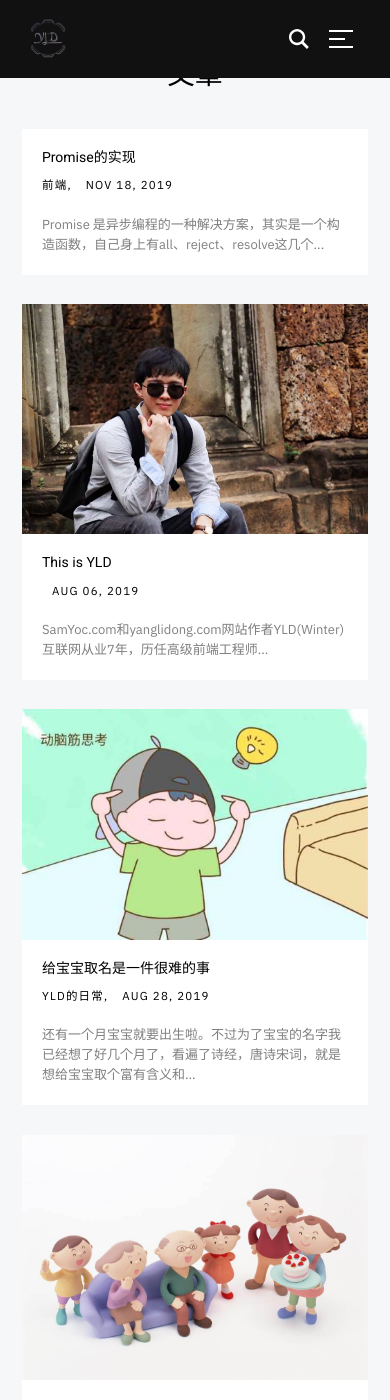
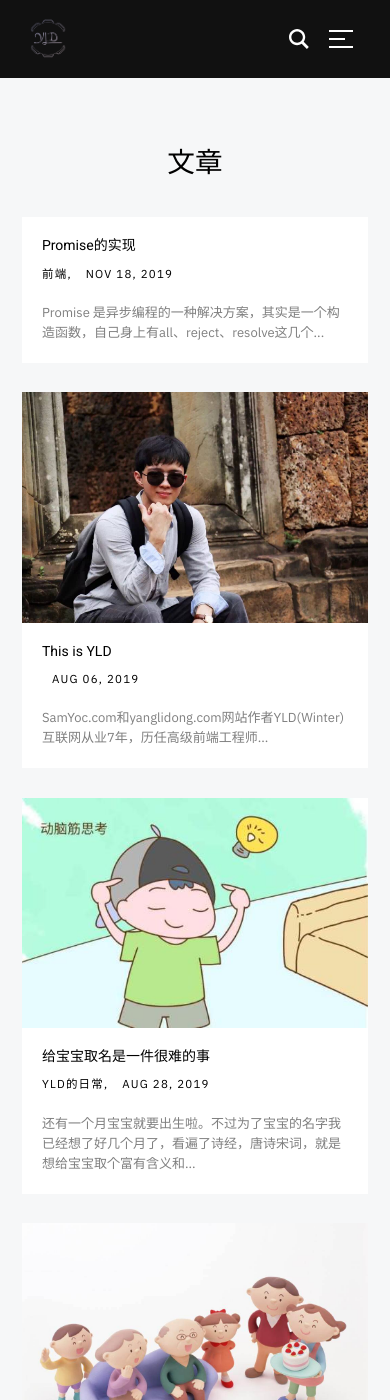
Before and after one commit to aiyld/yldblog, a Jekyll site: the page built from _pages/tags.html, in a window 390 px wide and 1400 px high. Built offline with Jekyll 4.4.1, drawn with Linux system fonts in a browser that asks for light colours; comment, search, counter and statistics services are not loaded.

Commit message:
fix style

```diff
--- a/_pages/categories.html
+++ b/_pages/categories.html
@@ -7,7 +7,7 @@ permalink: "/categories.html"
 <div class="s-content" style="padding-top: 0;">
     {% for category in site.categories %}
     <header class="listing-header">
-      <h1 style="padding-top: 6.4rem;" class="h2" id="{{ category[0] | downcase }}">我的文集: {{ category[0] }}</h1>
+      <h1 class="h2 list-header" id="{{ category[0] | downcase }}">我的文集: {{ category[0] }}</h1>
     </header>
 
     <div class="masonry-wrap">
@@ -21,7 +21,7 @@ permalink: "/categories.html"
     </div>
     {% endfor %}
     <header class="listing-header">
-        <h1 style="padding-top: 6.4rem;" class="h2" id="default">默认分组</h1>
+        <h1 class="h2 list-header" id="default">默认分组</h1>
       </header>
       <div class="masonry-wrap">
           <div class="masonry">
--- a/_pages/tags.html
+++ b/_pages/tags.html
@@ -9,7 +9,7 @@ permalink: "/tags.html"
       {% for tagitem in site.tags %}
       <header class="listing-header">
         {% assign tag = tagitem[0] %}
-        <h1 style="padding-top: 6.4rem;" class="h2" id="{{ tag | downcase }}">
+        <h1 class="h2 list-header" id="{{ tag | downcase }}">
           {% include tag-index.html %}
         </h1>
       </header>
@@ -34,7 +34,7 @@ permalink: "/tags.html"
       {% endfor %}
     {% else %}
       <header class="listing-header">
-        <h1 style="padding-top: 6.4rem;" class="h2" id="article">文章</h1>
+        <h1 class="h2 list-header" id="article">文章</h1>
       </header>
       <div class="masonry-wrap">
           <div class="masonry">
@@ -49,7 +49,7 @@ permalink: "/tags.html"
       {% for tagitem in site.tags %}
       <header class="listing-header">
         {% assign tag = tagitem[0] %}
-        <h1 style="padding-top: 6.4rem;" class="h2" id="{{ tag | downcase }}">
+        <h1 class="h2 list-header" id="{{ tag | downcase }}">
           {% include tag-index.html %}
         </h1>
       </header>
--- a/assets/css/main.css
+++ b/assets/css/main.css
@@ -2216,6 +2216,10 @@ input::-moz-focus-inner {
   position: relative;
 }
 
+.list-header {
+  padding-top: 6.4rem !important;
+}
+
 .s-header {
   z-index: 100;
   display: -ms-flexbox;
@@ -2782,6 +2786,10 @@ body.search-is-visible {
 }
 
 @media screen and (max-width:1100px) {
+  .listing-header:first-child .list-header {
+    padding-top: 16rem!important;
+  }
+
   .s-header {
     width: 100%;
     background: transparent;
```
